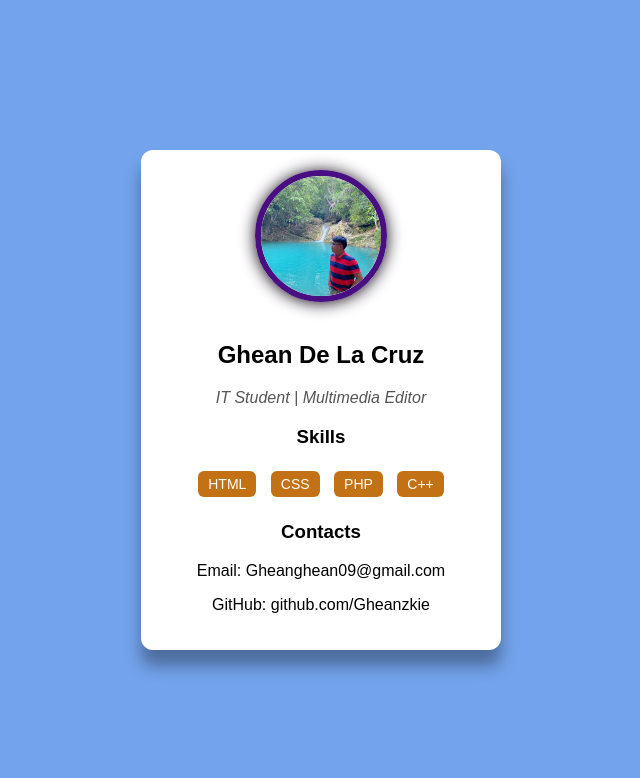
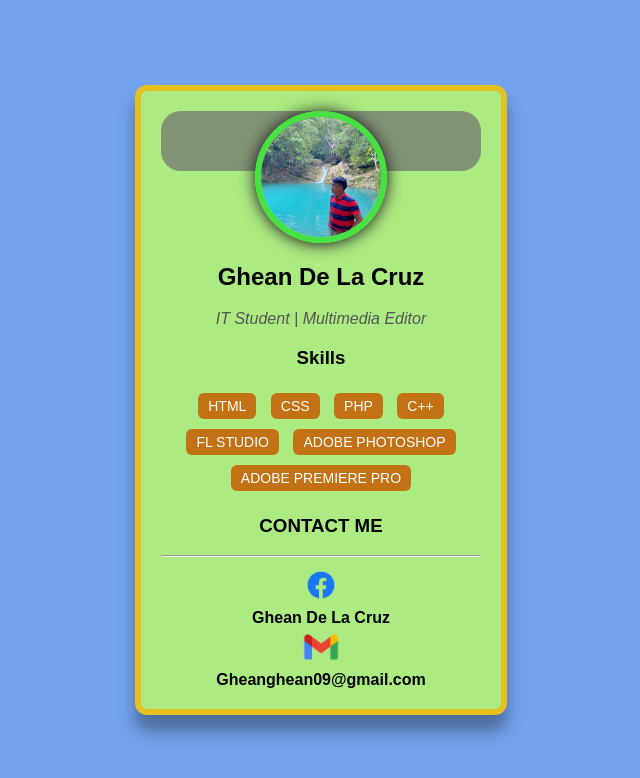
Before and after one commit to Gheanzkie/olasa, a plain HTML site: page index.html in a window 1280 px wide. Shown: the whole page, without its empty margins (319-959 px from the left). Drawn offline with Linux system fonts and the light colour scheme.

Commit message:
Add files via upload

```diff
--- a/index.html
+++ b/index.html
@@ -8,8 +8,14 @@
 </head>
 <body>
     <div class="card">
-        <img src="482229727_1873503843387390_9197245133628064578_n.jpg" alt="Profile
-         Picture" class="profile-img">
+        <header>
+            <img src="482229727_1873503843387390_9197245133628064578_n.jpg" alt="Profile
+         Picture" class="profile_img">
+        </header>
+        <br>
+        <br>
+        <br>
+        <br>
         <h2>Ghean De La Cruz</h2>
         <p class="status"> IT Student | Multimedia Editor</p>
         <h3>Skills</h3>
@@ -18,10 +24,20 @@
             <li>CSS</li>
             <li>PHP</li>
             <li>C++</li>
+            <li>FL STUDIO</li>
+            <li>ADOBE PHOTOSHOP</li>
+            <li>ADOBE PREMIERE PRO</li>
         </ul>
-        <h3>Contacts</h3>
-        <p>Email: Gheanghean09@gmail.com</p>
-        <p>GitHub: github.com/Gheanzkie</p>
+        <h3>CONTACT ME</h3>
+                    <hr>
+        <div class="Socmed">
+            <img src="FB.png"> <br>
+            <label>Ghean De La Cruz</label> <br>
+
+            <img src="GMAIL.png"> <br>
+            <label>Gheanghean09@gmail.com</label>
+
+        </div>
     </div>
 </body>
 </html>
--- a/style.css
+++ b/style.css
@@ -8,21 +8,29 @@ body {
     margin: 0;
 }
 
+header {
+    background-color: rgba(108, 106, 110, 0.671);
+    height: 60px;
+    width: auto;
+    padding: 0;
+    border-radius: 20px;
+}
+
 .card {
-    background: #fff;
+    background: #aceb82;
     width: 320px;
     padding: 20px;
-
     border-radius: 12px;
     box-shadow: 0 16px 16px rgba(0, 0, 0, 0.336);
     text-align: center;
+    border: 6px solid rgb(228, 192, 34);
 
 }
 
-img {
+.profile_img {
     width: 120px;
     height: 120px;
-    border: 6px solid rgb(73, 14, 129);
+    border: 6px solid rgb(70, 226, 65);
     border-radius: 50%;
     margin-bottom: 15px;
     box-shadow: 0px 1px 16px rgb(17, 7, 20);
@@ -48,3 +56,13 @@ img {
     border-radius: 6px;
     font-size: 14px;
 }
+
+
+.Socmed img {
+    height: 40px;
+    width: 40px;
+}
+
+.Socmed label {
+    font-weight: bold;
+}
```
Also changed, not shown: FB.png (added), GMAIL.png (added).
